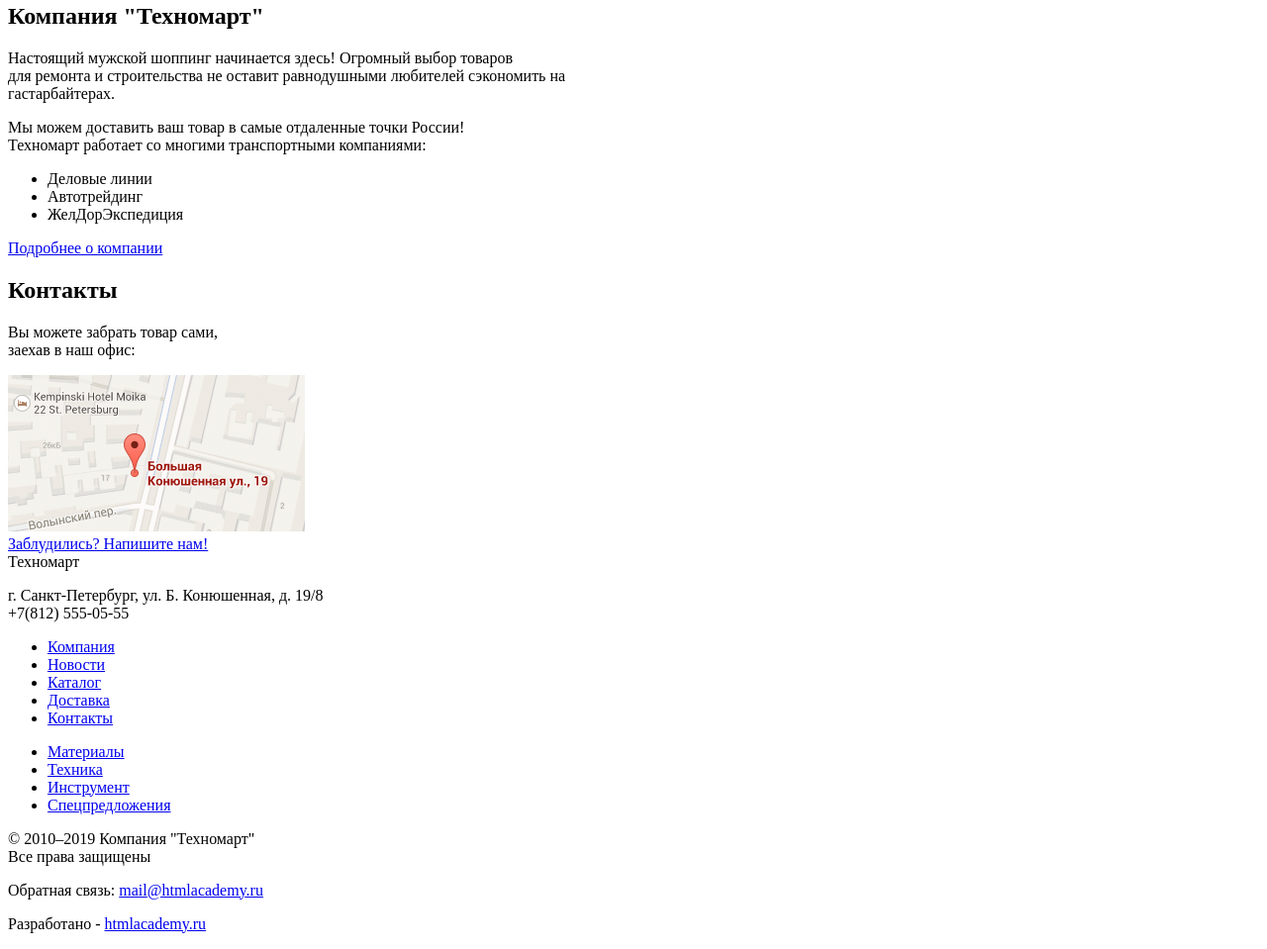
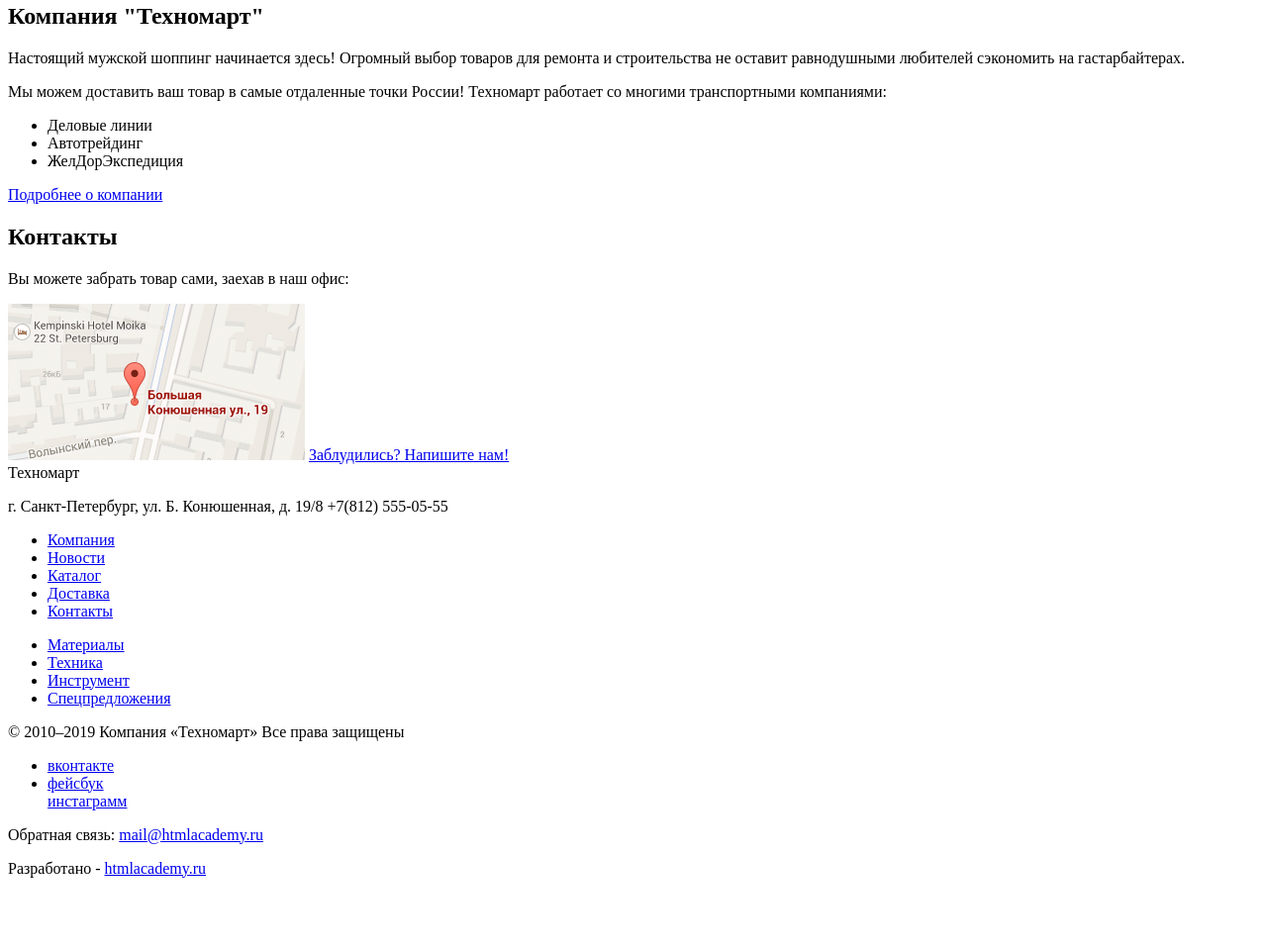
Before and after one commit to Marseles2303/224291-technomart-28, a plain HTML site: page index.html in a window 1280 px wide. Shown: the part 399-1358 px from the top of the page at 99% size. After the commit the page ends 1302 px from the top, so only its background shows below. Drawn offline with Linux system fonts and the light colour scheme.

Commit message:
корректировки #2

```diff
--- a/index.html
+++ b/index.html
@@ -6,7 +6,7 @@
 	</head>
 	<body>
 		<header>
-			<div class="top-row">
+			<section class="top-row">
 				<div class="logo-header">
 					<a>Техномарт</a>
 				</div>
@@ -22,7 +22,8 @@
 					</li>
 				</ul>
 				<button type="button">Оформить заказ</button>
-			</div>
+			</section>
+			<section class="aside">
 				<p>Интернет-магазин строительных материалов и инструментов для ремонта</p>
 			    <section class="contacts">
 					<div class="telephone">+7(812)555-05-55</div>
@@ -31,6 +32,8 @@
 				<!-- вынесла кнопки из секции, чтобы потом не запутаться -->
 				<button type="button">Войти</button>
 				<button type="button">Регистрация</button>
+			</section>
+			<section class="navigation">
 				<nav class="main-navigation">
 					<ul>
 						<li>
@@ -40,7 +43,7 @@
 							<a href="#">Компания</a>
 						</li>
 						<li>
-						<a href="#">Каталог</a>
+							<a href="catalog.html">Каталог</a>
 						</li>
 						<li>
 							<a href="#">Новости</a>
@@ -56,32 +59,31 @@
 						</li>
 					</ul>
 				</nav>
+			</section>
 		</header>
 		<main>
 			<!-- Блок который в задании указано пока не верстать -->
 			<section class="info-company">
 				<div class="about-company">
 					<h2>Компания "Техномарт"</h2>
-						<p>Настоящий мужской шоппинг начинается здесь! Огромный выбор товаров<br>
-							для ремонта и строительства не оставит равнодушными любителей сэкономить на<br>
+					<p>Настоящий мужской шоппинг начинается здесь! Огромный выбор товаров
+						для ремонта и строительства не оставит равнодушными любителей сэкономить на
 					гастарбайтерах.</p>
-						<p>Мы можем доставить ваш товар в самые отдаленные точки России!<br>
+					<p>Мы можем доставить ваш товар в самые отдаленные точки России!
 					Техномарт работает со многими транспортными компаниями:</p>
 					<ul class="partners">
 						<li>Деловые линии</li>
 						<li>Автотрейдинг</li>
 						<li>ЖелДорЭкспедиция</li>
 					</ul>
-						<a href="detailed">Подробнее о компании</a>
+					<a href="#">Подробнее о компании</a>
 				</div>
 				<div class="map-address">
 					<h2>Контакты</h2>
-						<p>Вы можете забрать товар сами,<br>
+					<p>Вы можете забрать товар сами,
 					заехав в наш офис:</p>
 					<img src="img/map.png" width="300" height="158" alt="карта офиса">
-						<form>
 					<a href="#">Заблудились? Напишите нам!</a>
-						</form>
 				</div>
 			</section>
 		</main>
@@ -90,7 +92,7 @@
 				<a>Техномарт</a>
 			</div>
 			<div class="contacts">
-					<p>г. Санкт-Петербург, ул. Б. Конюшенная, д. 19/8<br>
+				<p>г. Санкт-Петербург, ул. Б. Конюшенная, д. 19/8
 				+7(812) 555-05-55</p>
 			</div>
 			<nav class="navigation-footer">
@@ -102,7 +104,7 @@
 						<a href="#">Новости</a>
 					</li>
 					<li>
-							<a href="#">Каталог</a>
+						<a href="catalog.html">Каталог</a>
 					</li>
 					<li>
 						<a href="#">Доставка</a>
@@ -127,21 +129,27 @@
 				</ul>
 			</nav>
 			<div class="down-row">
-					<p>© 2010–2019 Компания "Техномарт"<br>
+				<p>© 2010–2019 Компания «Техномарт»
 				Все права защищены</p>
 				<section class="social-web">
-						<a href="https://vk.com/"></a>
-						<a href="https://ru-ru.facebook.com/"></a>
-						<a href="https://www.instagram.com/"></a>
+					<ul>
+						<li>
+							<a href="#" target="_blank">вконтакте</a>
+						</li>
+						<li>
+							<a href="#" target="_blank">фейсбук</a>
+						</li>
+						<a href="#" target="_blank">инстаграмм</a>
+					</ul>
 				</section>
-					<div class="feedback">
+				<section class="feedback">
 					<p>Обратная связь:
 						<a href="#">mail@htmlacademy.ru</a>
 					</p>
 					<p>Разработано -
-							<a href="#">htmlacademy.ru</a>
+						<a href="htmlacademy.ru">htmlacademy.ru</a>
 					</p>
-					</div>
+				</section>
 			</div>
 		</footer>
 	</body>
```
Also changed, not shown: catalog.html (+31 -22 lines). Lines whose indentation alone changed are shown as unchanged.
